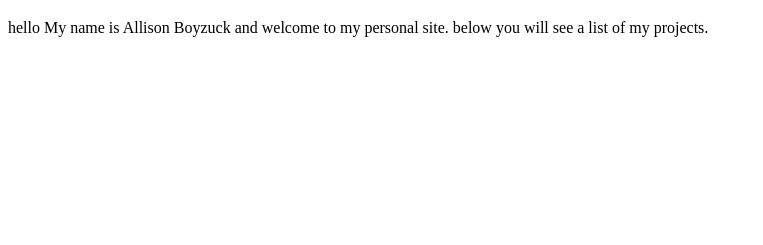
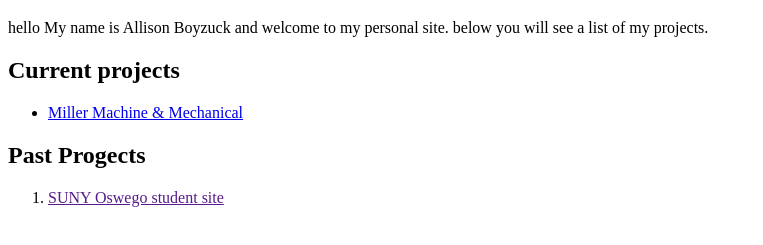
Before and after one commit to Ditto453/Personal-site, a plain HTML site: page index.html in a window 1280 px wide. Shown: the part 61-306 px from the top of the page, without its empty margins (0-763 px from the left). Drawn offline with Linux system fonts and the light colour scheme.

Commit message:
Update index.html

```diff
--- a/index.html
+++ b/index.html
@@ -6,6 +6,13 @@
 <body>
 <h1> Welcome</h1>
 <p> hello My name is Allison Boyzuck and welcome to my personal site. below you will see a list of my projects.</p>
-
+  <h2> Current projects</h2>
+  <ul>
+    <li> <a href="#">Miller Machine & Mechanical</a></li>
+  </ul>
+  <h2> Past Progects</h2>
+  <ol>
+    <li><a href="">SUNY Oswego student site</a></li>
+  </ol>
 </body>
 </html>
```
